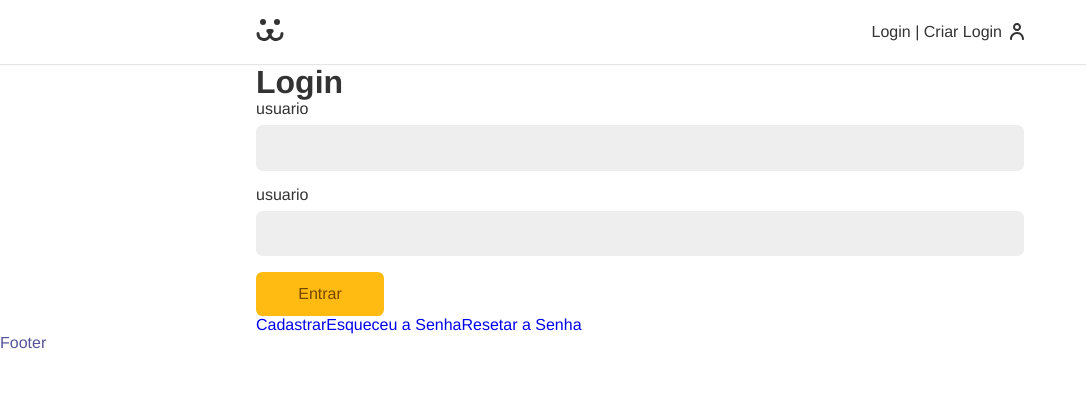
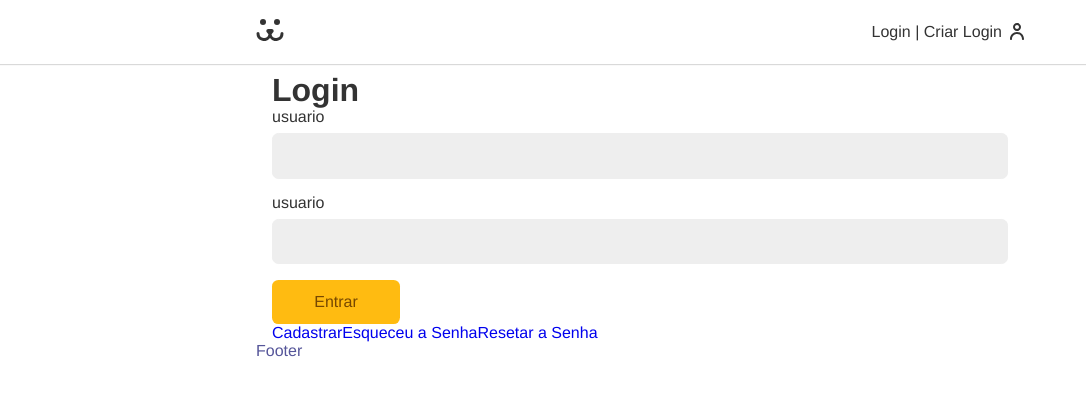
Before and after one commit to AbreuRenan/Dogs, a React (Vite) app: page /login in a window 1280 px wide. Shown: the top 396 px of the page, without its empty margins (0-1086 px from the left). Built offline with nearby package versions, Linux system fonts and the light colour scheme.

Commit message:
login, autologin, logout e validação token finalizados

```diff
--- a/index.html
+++ b/index.html
@@ -8,7 +8,7 @@
     <title>Dogs</title>
   </head>
   <body>
-    <div id="root"></div>
+    <div id="root" class="container"></div>
     <script type="module" src="/src/main.jsx"></script>
   </body>
 </html>
--- a/src/App.css
+++ b/src/App.css
@@ -11,7 +11,7 @@ body {
     --type-first: Helvetica, Arial, sans-serif;
     --type-second: 'Spectral', Georgia;
     font-family:  var(--type-first);
-    padding-top: 4rem ;
+    padding-top: 4.5rem ;
 }
 
 img {
--- a/src/Components/Auth/Login.jsx
+++ b/src/Components/Auth/Login.jsx
@@ -1,13 +1,20 @@
-import React from "react";
-import { Routes, Route } from "react-router-dom";
+import React, { useContext } from "react";
+import { Routes, Route, Navigate } from "react-router-dom";
 
 import LoginForm from "./LoginForm";
 import Criarconta from "./Criarconta";
 import Recuperarconta from "./Recuperarconta";
 import Resetarsenha from "./Resetarsenha";
+import { UserContext } from "../../UserContext";
 
 function Login() {
+  const { logedIn, loading } = useContext(UserContext);
+  if (logedIn === true) return <Navigate to="/conta" />;
   return (
+    <>
+      {loading ? (
+        "Carregando..."
+      ) : (
         <div>
           <Routes>
             <Route path="/" element={<LoginForm />} />
@@ -16,6 +23,8 @@ function Login() {
             <Route path="reset" element={<Resetarsenha />} />
           </Routes>
         </div>
+      )}
+    </>
   );
 }
 
--- a/src/Components/Header.module.css
+++ b/src/Components/Header.module.css
@@ -1,10 +1,10 @@
 .header {
-    box-shadow: 0 1px 1px rgba(0,0,0,0.1);
+    box-shadow: 0 1px 1px rgba(0,0,0,0.15);
     position: fixed;
     width: 100%;
     z-index: 100;
     background-color: #fff;
-    top: 0;
+    top: 0; left: 0;
 }
 
 .nav {
--- a/src/UserContext.jsx
+++ b/src/UserContext.jsx
@@ -11,7 +11,17 @@ export function UserStorage({ children }) {
   const [error, setError] = React.useState(false);
 
   const navigate = useNavigate();
-
+  const userLogout = React.useCallback(
+    async function () {
+      setUserData(null);
+      setError(null);
+      setLoading(false);
+      setLogedIn(false);
+      window.localStorage.removeItem("token");
+      navigate("/login");
+    },
+    [navigate]
+  );
   React.useEffect(() => {
     async function autoLogin() {
       const localToken = window.localStorage.getItem("token");
@@ -31,7 +41,7 @@ export function UserStorage({ children }) {
       }
     }
     autoLogin();
-  }, []);
+  }, [userLogout]);
 
   async function getUser(userToken) {
     const { url, options } = USER_GET(userToken);
@@ -39,7 +49,6 @@ export function UserStorage({ children }) {
     const json = await response.json();
     setUserData(json);
     setLogedIn(true);
-    navigate("/conta");
   }
 
   async function userLogin(username, password) {
@@ -52,21 +61,13 @@ export function UserStorage({ children }) {
       window.localStorage.setItem("token", json.token);
       if (!tokenRes.ok) throw new Error(`${json.message}`);
       await getUser(json.token);
+      navigate("/conta");
     } catch (err) {
       setError(err.message);
       setLogedIn(false);
     } finally {
       setLoading(false);
     }
-  }
-
-  async function userLogout() {
-    navigate("/login");
-    setUserData(null);
-    setError(null);
-    setLoading(false);
-    setLogedIn(false);
-    window.localStorage.removeItem("token");
   }
   return (
     <UserContext.Provider
```
Lines whose indentation alone changed are shown as unchanged.
